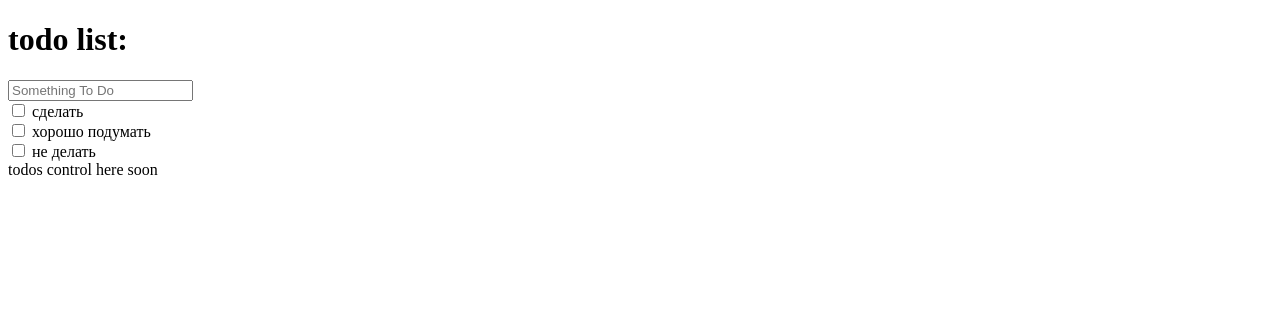
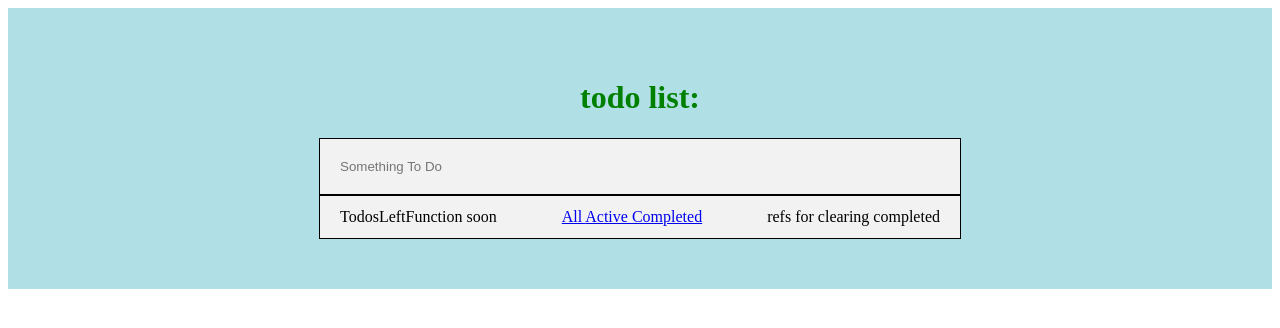
Before and after one commit to m-v-smirnov/todolist, a React (Create React App) app: page / in a window 1280 px wide. Shown: the top 328 px of the page. Built offline with nearby package versions, Linux system fonts and the light colour scheme.

Commit message:
added complete/active sorting

```diff
--- a/src/components/Todos.js
+++ b/src/components/Todos.js
@@ -1,63 +1,65 @@
 import React from 'react';
-let testArr = ["сделать","хорошо подумать","не делать"];
+import Todoslines from './Todoslines';
+import Todosleft from './Todosleft';
+import styles from './Todos.module.css';
 
-function Todoslines(props) {
 
-        const intArr = props.Arr;
-        return (
-            intArr.map((elem,index) =>
-            <div key={index} className='todos__list'>
-                <input className='todos__check' type="checkbox" id={index} name={index} value="something_to_do" />
-                <label for={index}> {elem}</label>
-            </div>)
-        );
-
-}
-
-class Inputform extends React.Component {
+class Todos extends React.Component {
 	constructor(props) {
 		super(props);
 		this.state = {
-            value: ''      }
+			viewRepres : 0,
+			value: '',
+			todosArr: new Array()
+		}
 		this.handleChange = this.handleChange.bind(this);
 		this.handleSubmit = this.handleSubmit.bind(this);
 	}
 
 	handleChange(event) {
-    this.setState({value: event.target.value});
+		this.setState({ value: event.target.value });
 	}
 
 	handleSubmit(event) {
-    testArr.push(this.state.value);
+		const newArr = this.state.todosArr.slice();
 		event.preventDefault();
-    console.log(this.state.value);
-    console.log(testArr);
-    this.state.value = '';
+		if (this.state.value) {
+			newArr.push(this.state.value);
+			this.setState({
+			value: '',
+			todosArr: [...this.state.todosArr, this.state.value]
+			})
+		}
+
 	}
 	render() {
-        return (
-            <form className='todos__form' onSubmit={this.handleSubmit}>
-                <input className='todos__input' type='text' value={this.state.value} placeholder='Something To Do' onChange={this.handleChange} />
-            </form>);
-    }
-}
-
-class Todos extends React.Component {
-
-    render() {
-      return (<div className='todos'>
-        <div className='todos__header'>
+		return (<div className={styles.common}>
+			<div className={styles.header}>
 				<h1>todo list:</h1>
 			</div>
-        <Inputform />
+				<form className={styles.form}
+				onSubmit={this.handleSubmit}>
+					<input className={styles.input}
+					type='text' value={this.state.value}
+					placeholder='Something To Do'
+					onChange={this.handleChange} />
+				</form>
 			<div>
-        <Todoslines Arr={testArr}/>
+			{this.state.todosArr.map((elem,index) =>
+			<Todoslines elem={elem} index={index} rep={this.state.viewRepres}  />)}
 			</div>
-        <div className='todos__controls'>
-        todos control here soon
+			<div className={styles.controls}>
+			<div>TodosLeftFunction soon</div>
+				<div>
+					<a href="#all" onClick = {() => this.setState({viewRepres: 0})} > All </a>
+					<a href="#active" onClick = {() => this.setState({viewRepres: 1})} > Active </a>
+					<a href="#complete" onClick = {() => this.setState({viewRepres: 2})} > Completed </a>
 				</div>
-      </div>);
+				<div>refs for clearing completed</div>
+			</div>
+		</div>)
 	}
 }
 
 export default Todos;
+//<div>TodosLeftFunction soon</div>		<=>		<Todosleft Arr={this.state.todosArr} />
--- /dev/null
+++ b/src/components/Todos.module.css
@@ -0,0 +1,31 @@
+.common {
+    padding: 50px 0;
+    background-color:powderblue;
+}
+.header {
+    margin: 0 auto;
+    width: 600px;
+    text-align: center;
+    color: green;
+}
+.form {
+    width: fit-content;
+    margin: 0 auto;
+}
+.input {
+    margin: 0 auto;
+    padding: 20px 20px;
+    width: 600px;
+    border: black solid 1px;
+    background-color: #f2f2f2;
+}
+.controls {
+    margin: 0 auto;
+    padding: 12px 20px;
+    width: 600px;
+    border: black solid 1px;
+    background-color: #f2f2f2;
+    display: flex;
+    flex-direction: row;
+    justify-content: space-between;
+}
--- /dev/null
+++ b/src/components/Todosleft.js
@@ -0,0 +1,18 @@
+function Todosleft(props) {
+	let sum = 0;
+
+	if (props.Arr.length > 0) {
+		for (let index = 0; index < props.Arr.length; index++) {
+			let elem = document.getElementById(index);
+			console.log(elem);
+			if (!elem.checked) {
+				sum = sum + 1;
+			}
+		}
+	}
+	return (
+		<span>{sum} items expected</span>
+	);
+}
+
+export default Todosleft;
--- /dev/null
+++ b/src/components/Todoslines.js
@@ -0,0 +1,47 @@
+import React, { useState } from 'react';
+import styles from './Todoslines.module.css';
+
+function Todoslines(props) {
+	const [state, setState] = useState(false);
+	const displayElem = (props.rep == 0) || (props.rep == 1 && !state) || (props.rep == 2 && state);
+
+	/*	return (
+				<div key={props.index} className='todos__list'>
+							<label
+							className={state ? styles.checked : styles.default}
+							>
+					<input
+						className='todos__check'
+						type="checkbox"
+						id={props.index}
+						name={props.index}
+											style={{display: 'none'}}
+						value={state}
+											onChange={e => {
+													setState(e.target.checked)
+											}
+											}
+					/>
+									</label>
+					<label for={props.index}> {props.elem}</label>
+				</div>)
+	*/
+
+	return (
+		<div key={props.index} className={styles.list}
+		style={{display: displayElem ? "":"none" }}>
+			<input
+				type="checkbox"
+				id={props.index}
+				name={props.index}
+				value={state}
+				onChange={e => {
+					setState(e.target.checked)
+				}
+				}
+			/>
+			<label for={props.index}> {props.elem}</label>
+		</div>)
+
+}
+export default Todoslines;
--- /dev/null
+++ b/src/components/Todoslines.module.css
@@ -0,0 +1,7 @@
+.list {
+    margin: 0 auto;
+    padding: 15px 20px;
+    width: 600px;
+    border: black solid 1px;
+    background-color: #f2f2f2;
+}
```
Lines whose indentation alone changed are shown as unchanged.
